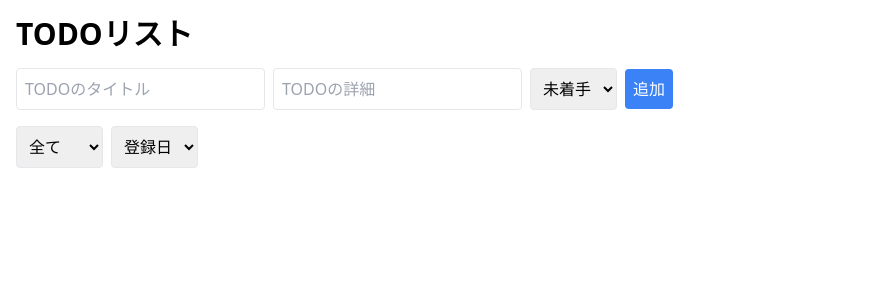
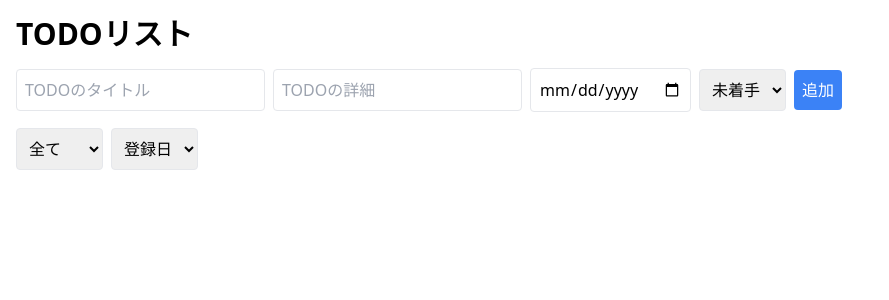
Before and after one commit to tkmai02/React-todo_1, a Next.js app in the folder project/: page / in a window 1280 px wide. Shown: the top 300 px of the page, without its empty margins (0-889 px from the left). Built offline with nearby package versions, Linux system fonts and the light colour scheme.

Commit message:
TODO項目に期限を追加

```diff
--- a/project/src/app/page.jsx
+++ b/project/src/app/page.jsx
@@ -7,11 +7,11 @@ function MainComponent() {
     title: "",
     details: "",
     status: "未着手",
+    dueDate: "",
   });
   const [filter, setFilter] = React.useState("全て");
   const [sortBy, setSortBy] = React.useState("登録日");
   const [editingTodo, setEditingTodo] = React.useState(null);
-
   const addTodo = () => {
     if (newTodo.title) {
       const currentDate = new Date().toISOString();
@@ -24,14 +24,12 @@ function MainComponent() {
           updatedAt: currentDate,
         },
       ]);
-      setNewTodo({ title: "", details: "", status: "未着手" });
+      setNewTodo({ title: "", details: "", status: "未着手", dueDate: "" });
     }
   };
-
   const deleteTodo = (id) => {
     setTodos(todos.filter((todo) => todo.id !== id));
   };
-
   const editTodo = (id, updatedTodo) => {
     setTodos(
       todos.map((todo) =>
@@ -50,11 +48,9 @@ function MainComponent() {
       return new Date(a.updatedAt) - new Date(b.updatedAt);
     }
   });
-
   const filteredTodos = sortedTodos.filter(
     (todo) => filter === "全て" || todo.status === filter
   );
-
   const getStatusColor = (status) => {
     switch (status) {
       case "未着手":
@@ -88,6 +84,13 @@ function MainComponent() {
           placeholder="TODOの詳細"
           className="border p-2 mr-2 rounded"
           name="details"
+        />
+        <input
+          type="date"
+          value={newTodo.dueDate || ""}
+          onChange={(e) => setNewTodo({ ...newTodo, dueDate: e.target.value })}
+          className="border p-2 mr-2 rounded"
+          name="dueDate"
         />
         <select
           value={newTodo.status}
@@ -165,6 +168,11 @@ function TodoList({ todos, onDelete, onEdit, getStatusColor }) {
               {todo.status}
             </span>
           </p>
+          {todo.dueDate && (
+            <p className="text-xs text-gray-500 mt-1">
+              期限: {new Date(todo.dueDate).toLocaleDateString()}
+            </p>
+          )}
           <p className="text-xs text-gray-500 mt-1">
             登録日: {new Date(todo.createdAt).toLocaleString()}
           </p>
@@ -213,6 +221,15 @@ function EditModal({ todo, onSave, onClose }) {
           placeholder="タイトル"
           name="title"
         />
+        <input
+          type="date"
+          value={editedTodo.dueDate || ""}
+          onChange={(e) =>
+            setEditedTodo({ ...editedTodo, dueDate: e.target.value })
+          }
+          className="border p-2 mb-2 w-full rounded"
+          name="dueDate"
+        />
         <textarea
           value={editedTodo.details}
           onChange={(e) =>
```
